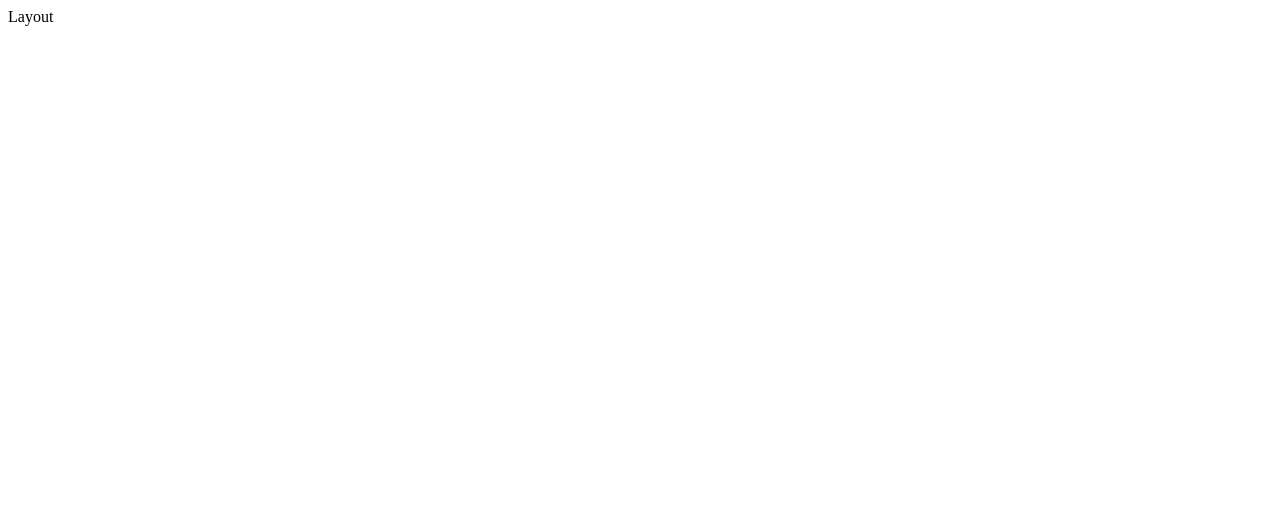
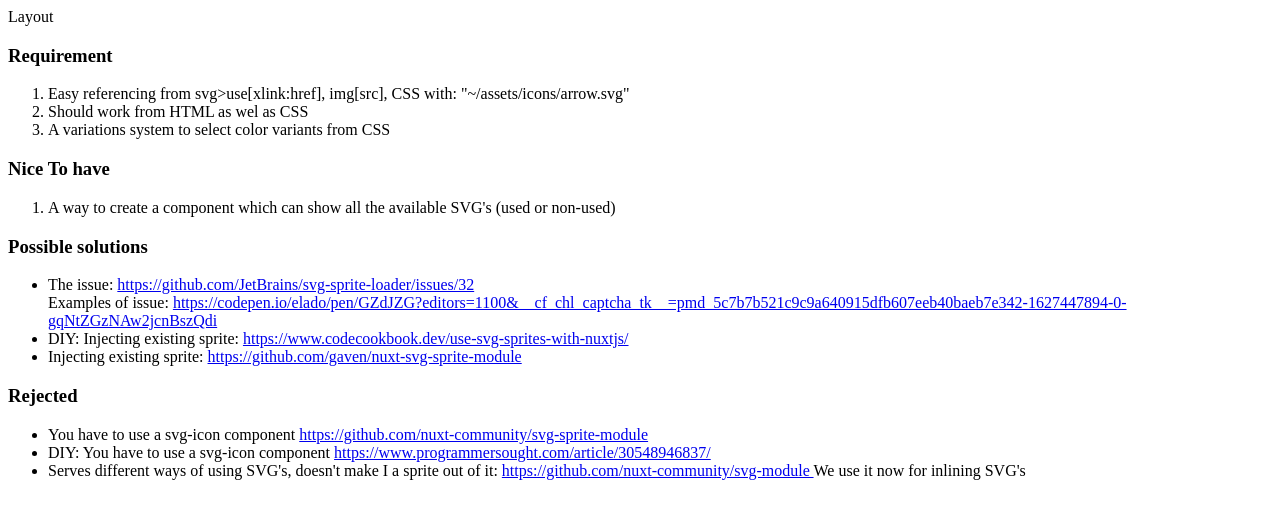
Before and after one commit to kjfranke/learning-nuxt2, a Nuxt app: page /sprite in a window 1280 px wide. Before the commit this address had no page. Shown: the top 518 px of the page. Built offline with nearby package versions, Linux system fonts and the light colour scheme.

Commit message:
Exploring sprites

```diff
--- a/pages/index.vue
+++ b/pages/index.vue
@@ -1,5 +1,8 @@
 <template>
   <div>
+    <nuxt-link to="/sprite">
+      Sprite
+    </nuxt-link>
     <p>
       props: testProps = {{ testProps }}
     </p>
--- /dev/null
+++ b/pages/sprite.vue
@@ -0,0 +1,65 @@
+<template>
+  <div>
+    <h3>Requirement</h3>
+    <ol>
+      <li>Easy referencing from svg>use[xlink:href], img[src], CSS with: "~/assets/icons/arrow.svg"</li>
+      <li>Should work from HTML as wel as CSS</li>
+      <li>A variations system to select color variants from CSS</li>
+    </ol>
+
+    <h3>Nice To have</h3>
+    <ol>
+      <li>A way to create a component which can show all the available SVG's (used or non-used)</li>
+    </ol>
+
+    <h3>Possible solutions</h3>
+    <ul>
+      <li>
+        The issue:
+        <a href="https://github.com/JetBrains/svg-sprite-loader/issues/32">
+          https://github.com/JetBrains/svg-sprite-loader/issues/32
+        </a>
+        <br>
+        Examples of issue:
+        <a href="https://codepen.io/elado/pen/GZdJZG?editors=1100&__cf_chl_captcha_tk__=pmd_5c7b7b521c9c9a640915dfb607eeb40baeb7e342-1627447894-0-gqNtZGzNAw2jcnBszQdi" target="_blank" rel="noopener noreferer">
+          https://codepen.io/elado/pen/GZdJZG?editors=1100&__cf_chl_captcha_tk__=pmd_5c7b7b521c9c9a640915dfb607eeb40baeb7e342-1627447894-0-gqNtZGzNAw2jcnBszQdi
+        </a>
+      </li>
+      <li>
+        DIY: Injecting existing sprite:
+        <a href="https://www.codecookbook.dev/use-svg-sprites-with-nuxtjs/" target="_blank" rel="noreferer noopener">
+          https://www.codecookbook.dev/use-svg-sprites-with-nuxtjs/
+        </a>
+      </li>
+      <li>
+        Injecting existing sprite:
+        <a href="https://github.com/gaven/nuxt-svg-sprite-module">
+          https://github.com/gaven/nuxt-svg-sprite-module
+        </a>
+      </li>
+    </ul>
+
+    <h3>Rejected</h3>
+    <ul>
+      <li>
+        You have to use a svg-icon component
+        <a href="https://github.com/nuxt-community/svg-sprite-module">
+          https://github.com/nuxt-community/svg-sprite-module
+        </a>
+      </li>
+      <li>
+        DIY: You have to use a svg-icon component
+        <a href="https://www.programmersought.com/article/30548946837/">
+          https://www.programmersought.com/article/30548946837/
+        </a>
+      </li>
+      <li>
+        Serves different ways of using SVG's, doesn't make I a sprite out of it:
+        <a href="https://github.com/nuxt-community/svg-module">
+          https://github.com/nuxt-community/svg-module
+        </a>
+        We use it now for inlining SVG's
+      </li>
+    </ul>
+  </div>
+</template>
```
